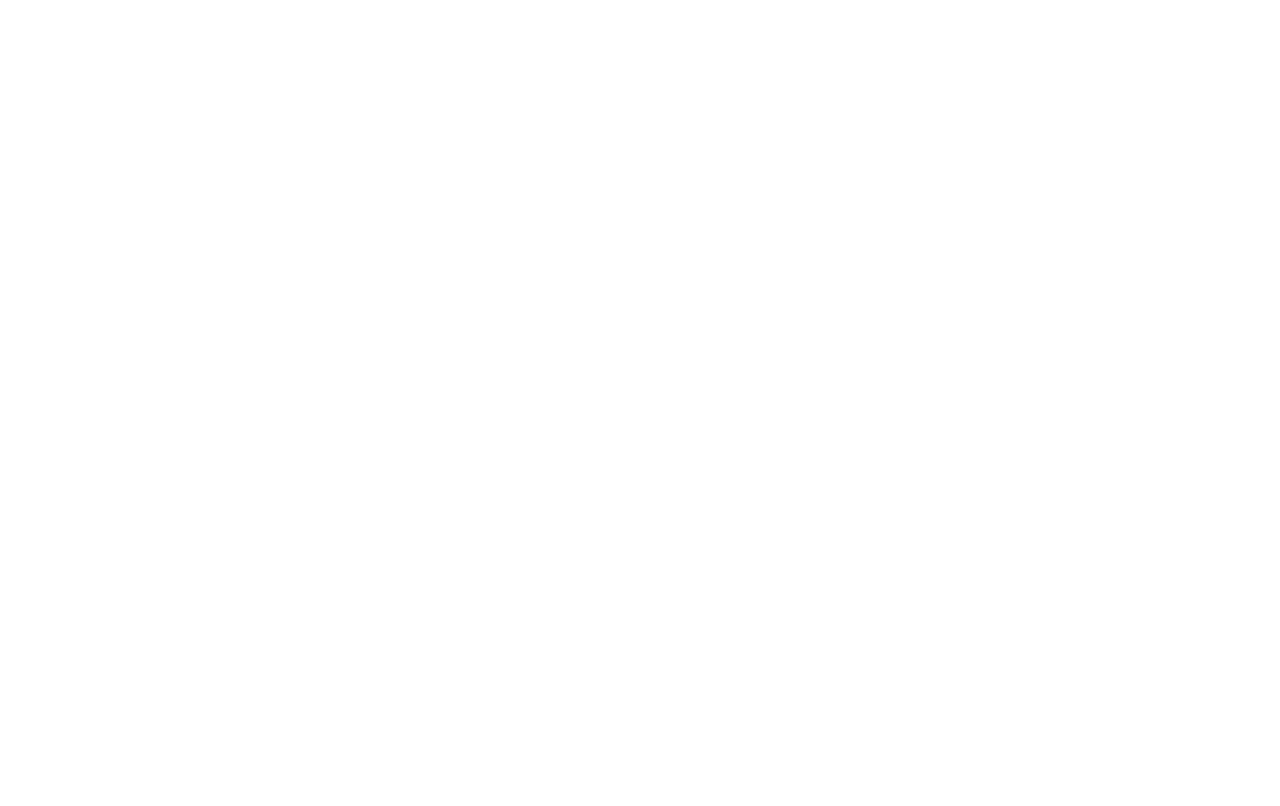
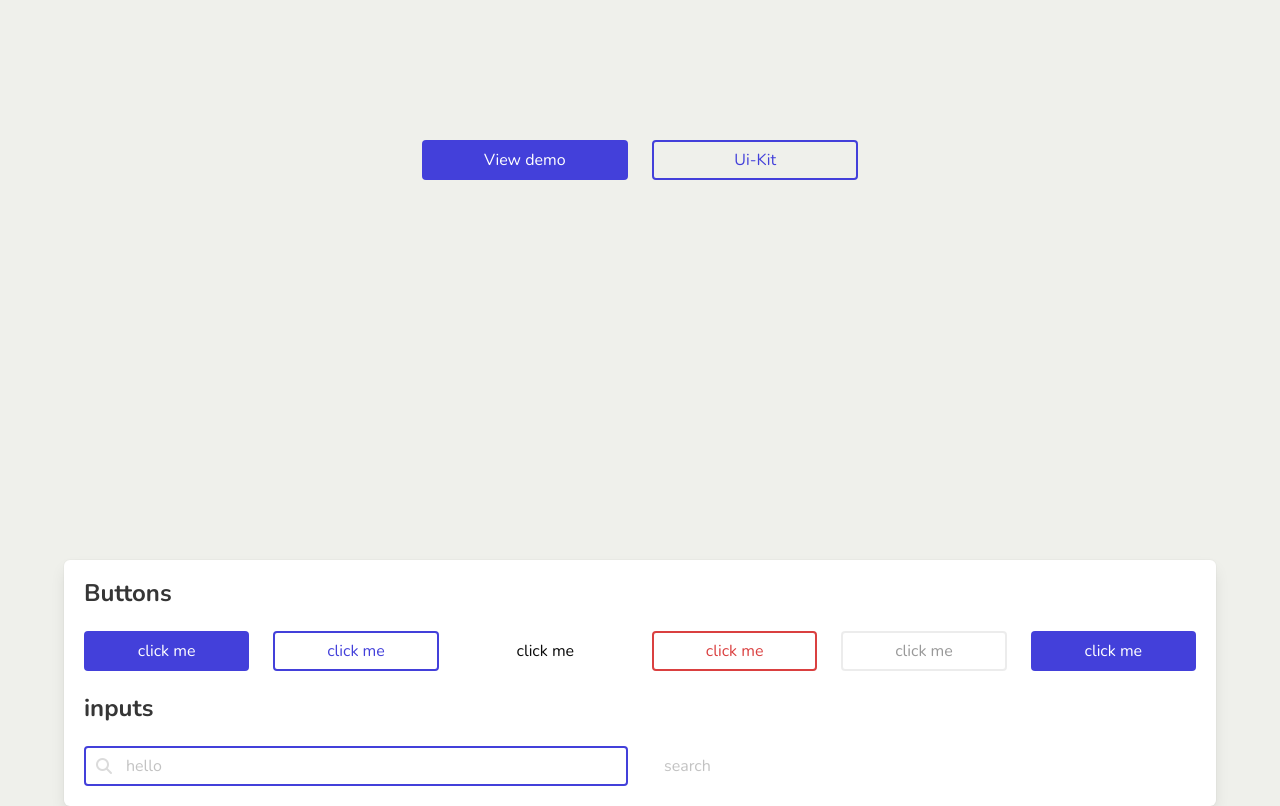
Before and after one commit to aliicic/nuxt-adminPanel, a Nuxt app: page / in a window 1280 px wide. Shown: the part 240-1046 px from the top of the page. Before the commit the page ends 800 px from the top, so only its background shows below. Built offline with nearby package versions, Linux system fonts and the light colour scheme.

Commit message:
change bulma variable , add baseinput component

```diff
--- a/components/Tutorial.vue
+++ /dev/null
@@ -1,16 +0,0 @@
-<!-- Please remove this file from your project -->
-<template>
-<div>
- <BaseButton color="primary" outlined  >click me</BaseButton>
-</div>
-</template>
-
-<script>
-import BaseButton from './elements-ui/BaseButton.vue'
-export default {
-  name: 'NuxtTutorial',
-  components:{
-    BaseButton,
-  }
-}
-</script>
--- /dev/null
+++ b/components/UiKit.vue
@@ -0,0 +1,49 @@
+<!-- Please remove this file from your project -->
+<template>
+  <div class="box container">
+   <h6 class="title is-4">Buttons</h6>
+   <div class="columns">
+     <div class="column ">
+        <BaseButton color="primary" >click me</BaseButton>
+     </div>
+     <div class="column ">
+        <BaseButton color="primary" outlined>click me</BaseButton>
+     </div>
+     <div class="column ">
+        <BaseButton color="white" >click me</BaseButton>
+     </div>
+     <div class="column ">
+        <BaseButton color="warning" outlined>click me</BaseButton>
+     </div>
+     <div class="column ">
+        <BaseButton disabled>click me</BaseButton>
+     </div>
+     <div class="column ">
+        <BaseButton color="primary">click me</BaseButton>
+     </div>
+   </div>
+
+   <h6 class="title is-4">inputs</h6>
+   <div class="columns">
+     <div class="column ">
+        <BaseInput color="primary" icon="search" placeholder="hello"/>
+     </div>
+     <div class="column ">
+        <BaseInput placeholder="search" />
+     </div>
+   </div>
+
+  </div>
+</template>
+
+<script>
+import BaseButton from "./elements-ui/BaseButton.vue";
+import BaseInput from "./elements-ui/BaseInput.vue";
+export default {
+  name: "NuxtTutorial",
+  components: {
+    BaseButton,
+    BaseInput
+  },
+};
+</script>
--- a/components/elements-ui/BaseButton.vue
+++ b/components/elements-ui/BaseButton.vue
@@ -1,7 +1,8 @@
 <template>
 <button class="button is-fullwidth"
 :class ="{[`is-${color}`] : color ,
-['is-outlined'] : outlined
+['is-outlined'] : outlined,
+
 }"
 >
 <slot>click</slot>
@@ -20,16 +21,21 @@ export default {
     outlined : {
       type: Boolean,
       required: false,
-    }
+    },
+
+    // disabled : {
+    //   type: Boolean,
+    //   required: false,
+    // }
 
   }
 }
 </script>
 
-<style lang="scss">
+<style lang="scss" scope>
 
-@import "bulma/sass/utilities/_all.sass";
-@import "bulma/sass/elements/button.sass";
+// @import "bulma/sass/utilities/_all.sass";
+// @import "bulma/sass/elements/button.sass";
 
 // .is-primary{
 
--- /dev/null
+++ b/components/elements-ui/BaseInput.vue
@@ -0,0 +1,39 @@
+<template>
+<div class="field">
+  <p class="control" :class="{'has-icons-left':icon}">
+<input class="input"
+ :class ="{[`is-${color}`] : color}"
+ type="text"
+  :placeholder="placeholder">
+  <span class="icon is-small is-left" v-if="icon">
+      <i :class ="`fas fa-${icon}`"
+      ></i>
+    </span>
+  </p>
+</div>
+</template>
+
+<script>
+export default {
+  name:'BaseInput',
+
+    props:{
+    color : {
+      type: String,
+      required: false,
+    },
+    icon : {
+      type: String,
+      required: false,
+    },
+    placeholder : {
+      type: String,
+      required: false,
+    },
+    }
+}
+</script>
+
+<style>
+
+</style>
--- a/nuxt.config.js
+++ b/nuxt.config.js
@@ -12,12 +12,18 @@ export default {
       { name: 'format-detection', content: 'telephone=no' }
     ],
     link: [
-      { rel: 'icon', type: 'image/x-icon', href: '/favicon.ico' }
+
+      { rel: 'icon', type: 'image/x-icon', href: '/favicon.ico' },
+      { rel: 'stylesheet', href: 'https://cdnjs.cloudflare.com/ajax/libs/font-awesome/6.1.1/css/all.min.css' ,crossorigin:'anonymous' ,  referrerpolicy:'no-referrer'},
+
     ]
   },
 
   // Global CSS: https://go.nuxtjs.dev/config-css
   css: [
+    'bulma/css/bulma.css',
+    'static/mystyles.scss'
+
   ],
 
   // Plugins to run before rendering page: https://go.nuxtjs.dev/config-plugins
--- a/pages/index.vue
+++ b/pages/index.vue
@@ -1,9 +1,29 @@
 <template>
-  <Tutorial/>
+  <div>
+    <div class="container banner">
+      <div class="column is-one-fifth">
+        <base-button color="primary "> View demo </base-button>
+      </div>
+      <div class="column is-one-fifth">
+        <base-button color="primary " outlined> Ui-Kit </base-button>
+      </div>
+    </div>
+    <UiKit />
+  </div>
 </template>
 
 <script>
+import BaseButton from "~/components/elements-ui/BaseButton.vue";
 export default {
-  name: 'IndexPage'
+  components: { BaseButton },
+  name: "IndexPage",
+};
+</script>
+<style>
+.banner {
+  display: flex;
+  height: 100vh;
+  justify-content: center;
+  align-items: center;
 }
-</script>
+</style>
--- /dev/null
+++ b/static/mystyles.scss
@@ -0,0 +1,38 @@
+@charset "utf-8";
+
+// Import a Google Font
+@import url('https://fonts.googleapis.com/css?family=Nunito:400,700');
+
+// Set your brand colors
+$blue: #4340DA;
+$dark-blue: #302DB2;
+$red : #DA4040;
+$beige-light: #D0D1CD;
+$beige-lighter: #EFF0EB;
+
+// Update Bulma's global variables
+$family-sans-serif: "Nunito", sans-serif;
+// $grey-dark: $brown;
+// $grey-light: $beige-light;
+$primary: $blue;
+$link: $dark-blue;
+$warning: $red;
+$widescreen-enabled: false;
+$fullhd-enabled: false;
+
+// Update some of Bulma's component variables
+$body-background-color: $beige-lighter;
+$control-border-width: 2px;
+$input-border-color: transparent;
+$input-shadow: none;
+
+// Import only what you need from Bulma
+@import "../node_modules/bulma/sass/utilities/_all.sass";
+@import "../node_modules/bulma/sass/base/_all.sass";
+@import "../node_modules/bulma/sass/elements/button.sass";
+@import "../node_modules/bulma/sass/elements/container.sass";
+@import "../node_modules/bulma/sass/elements/title.sass";
+@import "../node_modules/bulma/sass/form/_all.sass";
+@import "../node_modules/bulma/sass/components/navbar.sass";
+@import "../node_modules/bulma/sass/layout/hero.sass";
+@import "../node_modules/bulma/sass/layout/section.sass";
```
